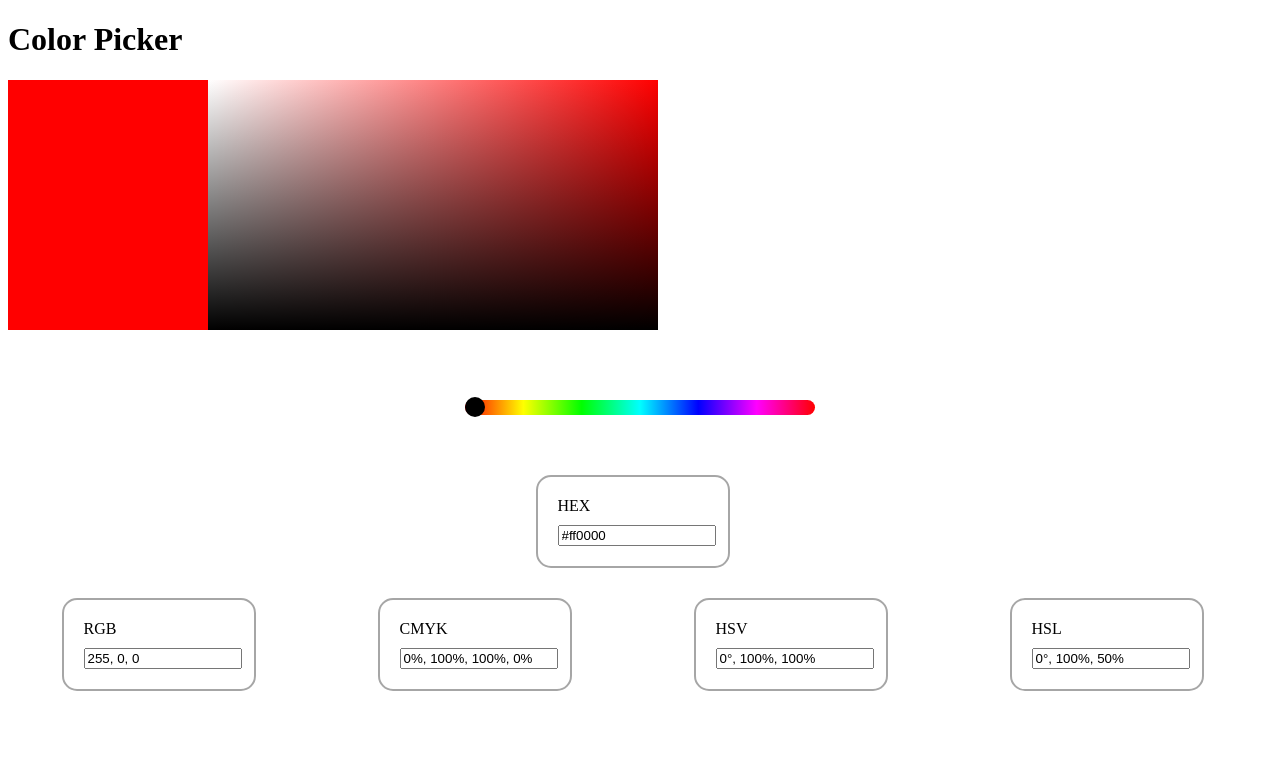
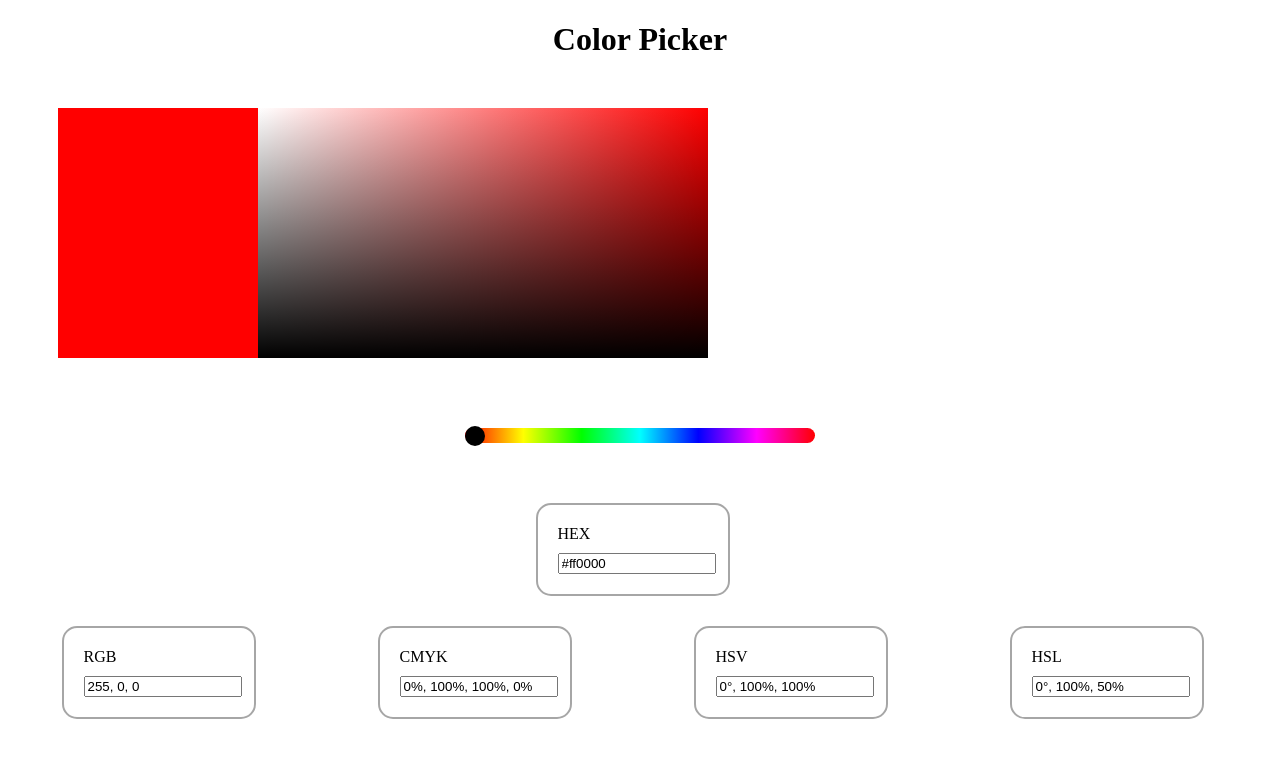
Before and after one commit to VarshiniAdurti28/ColorQuest, a SvelteKit app: page / in a window 1280 px wide. Shown: the top 758 px of the page. Built offline with nearby package versions, Linux system fonts and the light colour scheme.

Commit message:
Single Mouse Click Bug Enabled + Margin Formatting Done

```diff
--- a/src/routes/+page.svelte
+++ b/src/routes/+page.svelte
@@ -16,8 +16,13 @@
   let rgbCol = '', cmykCol='', hslCol='', hsvCol='', hexCol='';
 
 
-  function Enable(){
+  function Enable(e){
     isDragging = 1;
+
+
+    //Calling getCoordinates(e) here too so as to get (saturation, value) values on single mouse clicks
+    //or else it is called only onmousemove: which is the drag option
+    getCoordinates(e);
   }
 
   function Disable(){
--- a/src/routes/style.css
+++ b/src/routes/style.css
@@ -1,9 +1,11 @@
 .colors{
   display: flex;
   flex-direction: row;
-  margin-bottom: 50px;
+
   height: 250px;
 
+
+  margin: 50px;
 }
 
 .dispColor{
@@ -112,3 +114,8 @@ height: 20px;
     width: 150px;
   }
 }
+
+
+h1{
+  text-align: center;
+}
```
